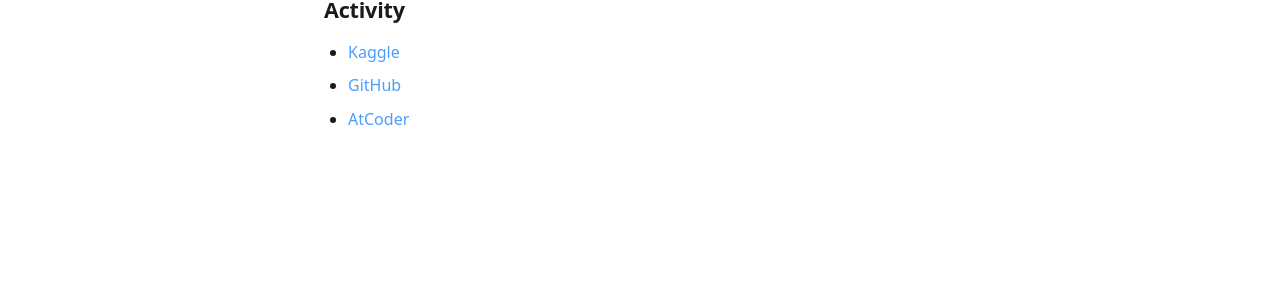
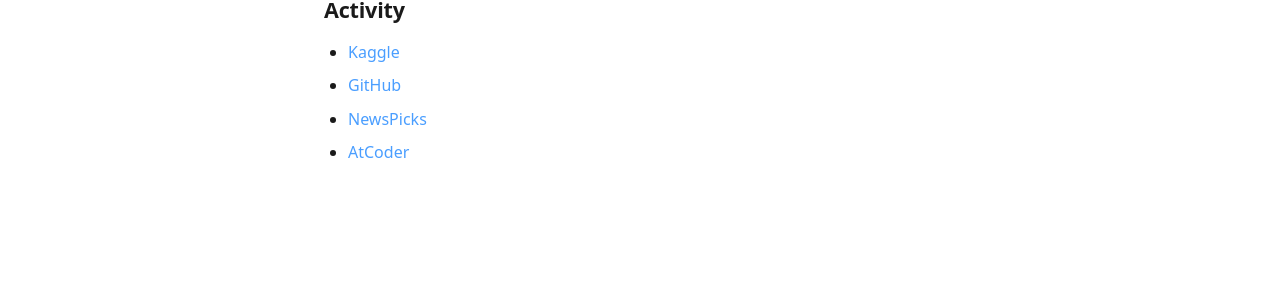
Before and after one commit to TrueRyoB/blog, a Jekyll site: the page built from about.md, in a window 1280 px wide. Shown: the part 509-812 px from the top of the page. Built offline with Jekyll 4.4.1, drawn with Linux system fonts in a browser that asks for light colours.

Commit message:
added another activity

```diff
--- a/about.md
+++ b/about.md
@@ -20,4 +20,5 @@ Please feel free to reach me out.
 
 - [Kaggle](https://www.kaggle.com/trueryob)
 - [GitHub](https://github.com/TrueRyoB)
+- [NewsPicks](https://newspicks.com/user/11987469/)
 - [AtCoder](https://atcoder.jp/users/TrueRyoB)
```
